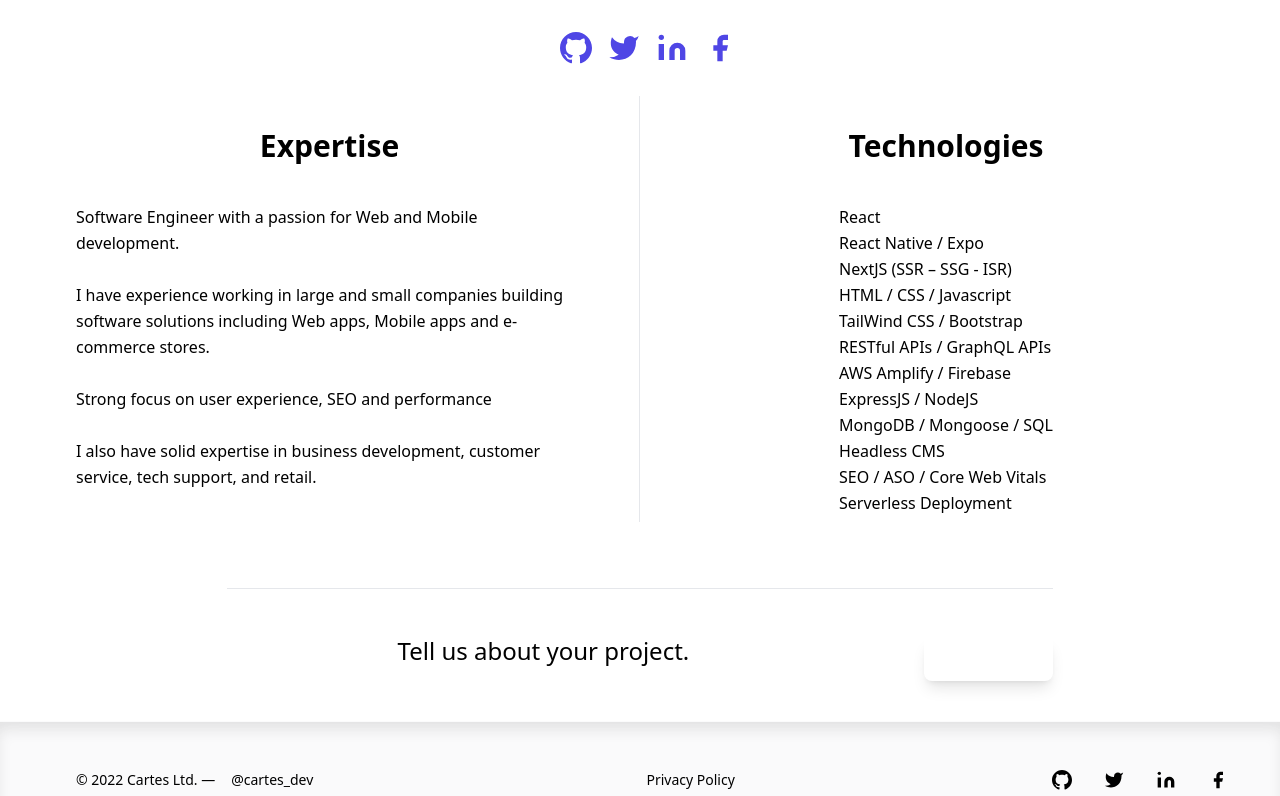
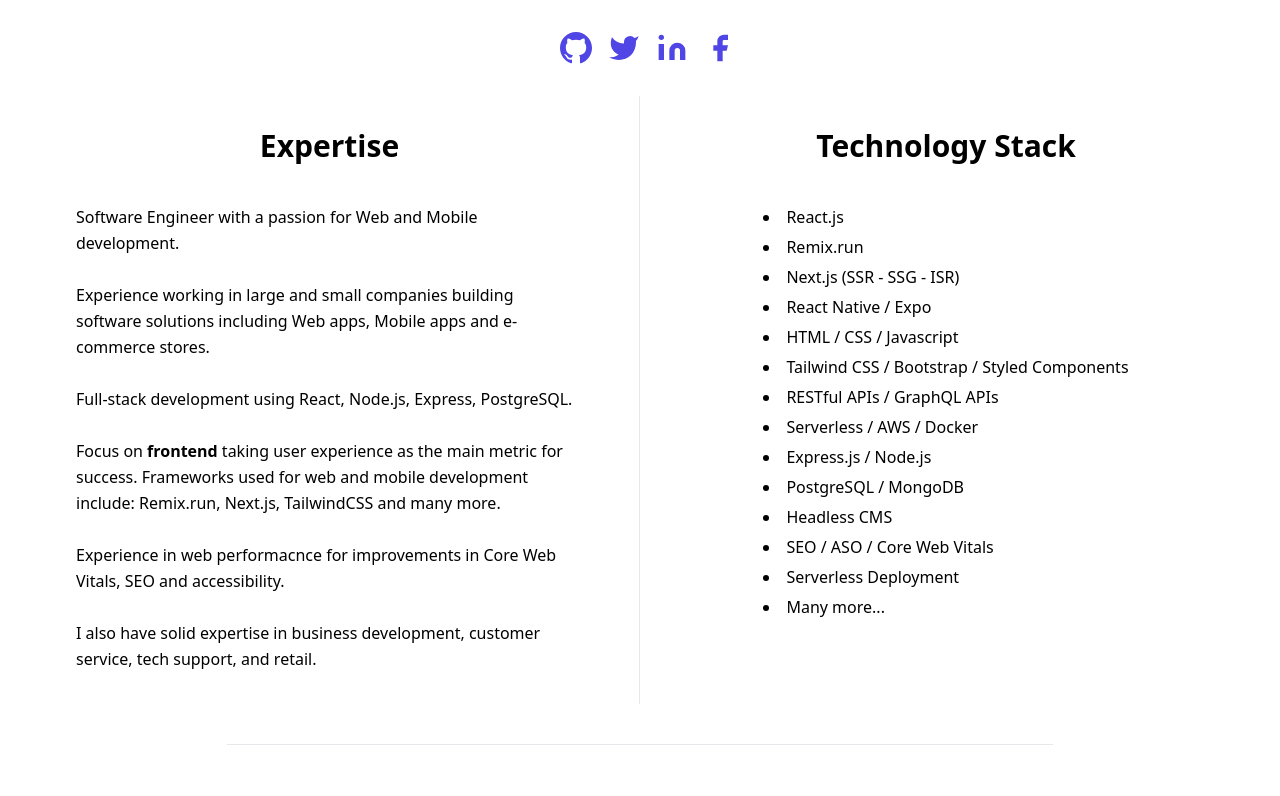
Before and after one commit to alfonsocartes/cartes_dev, a Next.js app: page /about in a window 1280 px wide. Shown: the part 445-1241 px from the top of the page. Built offline with nearby package versions, Linux system fonts and the light colour scheme.

Commit message:
fix: improve about texts

```diff
--- a/pages/about.jsx
+++ b/pages/about.jsx
@@ -42,12 +42,24 @@ const About = () => (
             </p>
             <br />
             <p>
-              I have experience working in large and small companies building
-              software solutions including Web apps, Mobile apps and e-commerce
-              stores.
+              Experience working in large and small companies building software
+              solutions including Web apps, Mobile apps and e-commerce stores.
             </p>
             <br />
-            <p>Strong focus on user experience, SEO and performance</p>
+            <p>
+              Full-stack development using React, Node.js, Express, PostgreSQL.
+            </p>
+            <br />
+            <p>
+              Focus on <b>frontend</b> taking user experience as the main metric
+              for success. Frameworks used for web and mobile development
+              include: Remix.run, Next.js, TailwindCSS and many more.
+            </p>
+            <br />
+            <p>
+              Experience in web performacnce for improvements in Core Web
+              Vitals, SEO and accessibility.
+            </p>
             <br />
             <p>
               I also have solid expertise in business development, customer
@@ -57,22 +69,24 @@ const About = () => (
         </div>
         <div className="mx-auto mb-10 flex flex-col  items-center justify-center px-14 pb-10 md:mb-0 md:w-1/2 md:py-8 md:pl-12">
           <h3 className="title-font mb-10 text-2xl font-bold sm:text-3xl">
-            Technologies
+            Technology Stack
           </h3>
           <div className="text-base leading-relaxed">
-            <ul>
-              <li>React</li>
+            <ul className="list-inside list-disc space-y-1">
+              <li>React.js</li>
+              <li>Remix.run</li>
+              <li>Next.js (SSR - SSG - ISR)</li>
               <li>React Native / Expo </li>
-              <li>NextJS (SSR – SSG - ISR)</li>
               <li>HTML / CSS / Javascript</li>
-              <li>TailWind CSS / Bootstrap</li>
+              <li>Tailwind CSS / Bootstrap / Styled Components</li>
               <li>RESTful APIs / GraphQL APIs</li>
-              <li>AWS Amplify / Firebase</li>
-              <li>ExpressJS / NodeJS</li>
-              <li>MongoDB / Mongoose / SQL</li>
+              <li>Serverless / AWS / Docker</li>
+              <li>Express.js / Node.js</li>
+              <li>PostgreSQL / MongoDB</li>
               <li>Headless CMS</li>
               <li>SEO / ASO / Core Web Vitals</li>
               <li>Serverless Deployment</li>
+              <li>Many more...</li>
             </ul>
           </div>
         </div>
```
